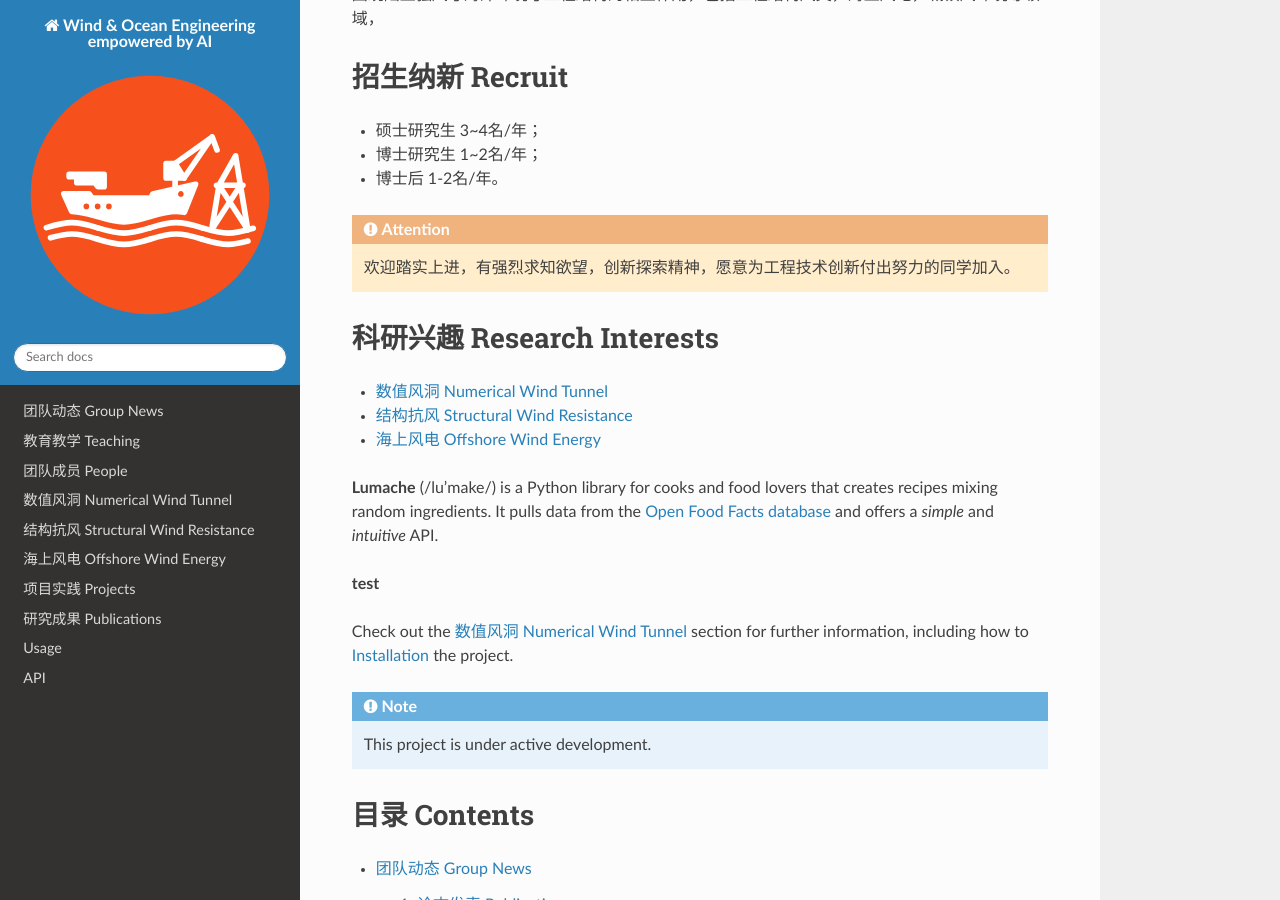
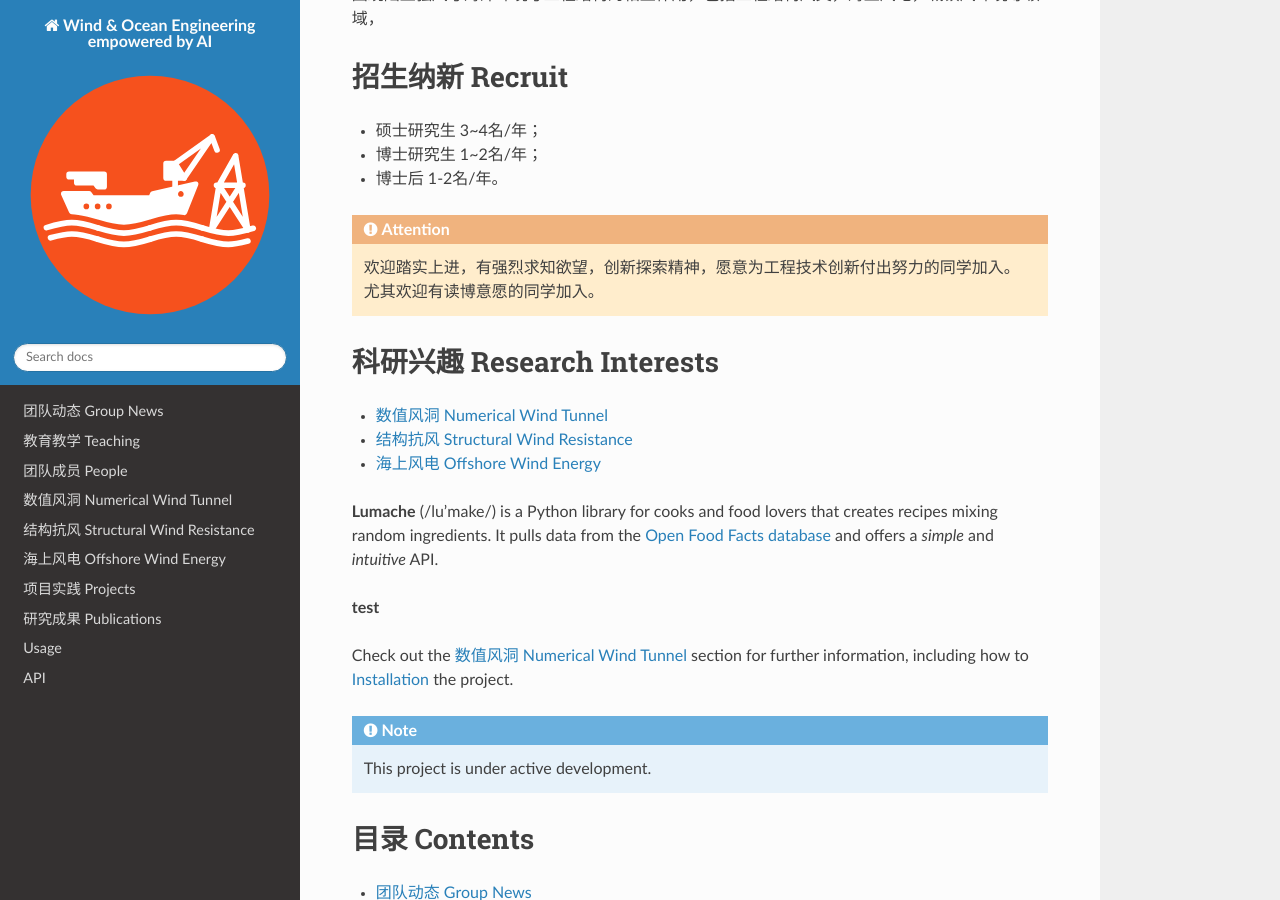
Before and after one commit to lichao689/rtdTest, a Sphinx documentation site: the page built from docs/source/index.rst, in a window 1280 px wide and 900 px high, scrolled down 350 px. Built offline with Sphinx 7.4.7 and the Read the Docs theme 3.1.0, drawn with Linux system fonts in a browser that asks for light colours.

Commit message:
modified index.rst

```diff
--- a/docs/source/index.rst
+++ b/docs/source/index.rst
@@ -22,6 +22,7 @@ Welcome to Wind & Ocean Engineering empowered by AI Group!
 
 .. attention::
    欢迎踏实上进，有强烈求知欲望，创新探索精神，愿意为工程技术创新付出努力的同学加入。
+   尤其欢迎有读博意愿的同学加入。
 
 科研兴趣 Research Interests
 ===========================
```
